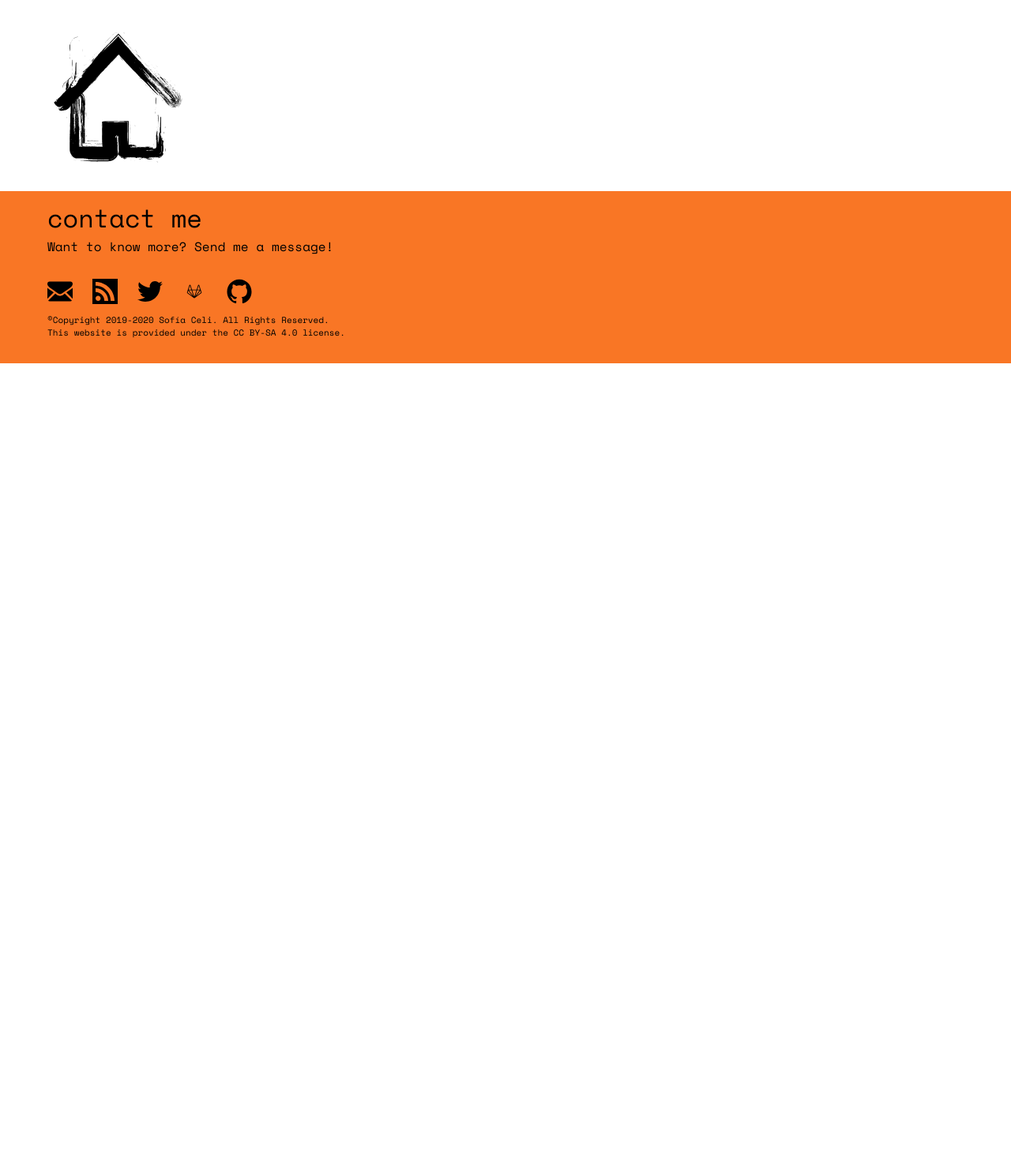
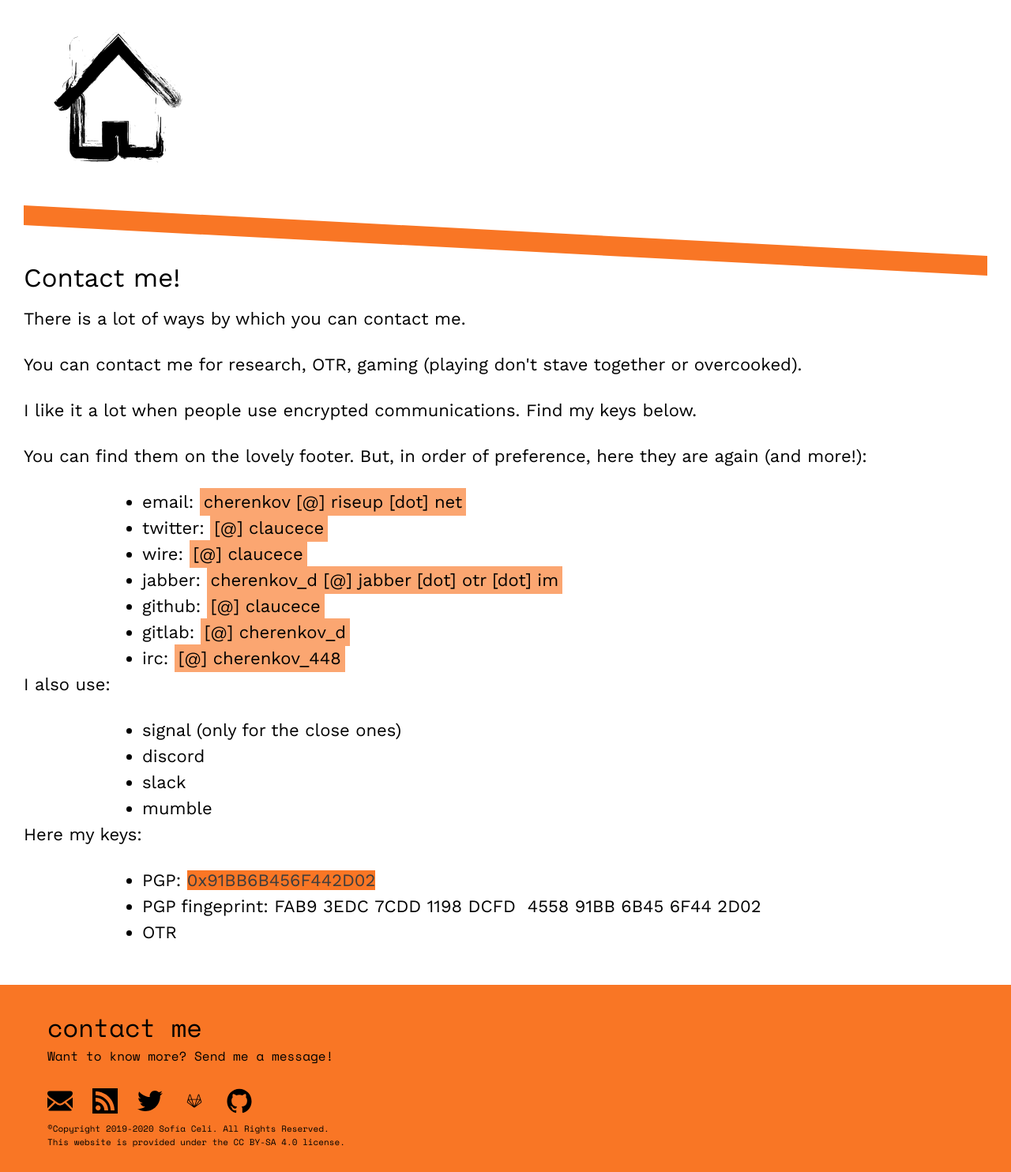
Before and after one commit to claucece/claucece.github.io, a Jekyll site: the page built from contact.html, in a window 1280 px wide. Shown: the whole page at 79% size. Built offline with Jekyll 4.4.1, drawn with Linux system fonts in a browser that asks for light colours; before the commit the page ends 900 px from its top, so only the background shows below that.

Commit message:
Add contact page

```diff
--- a/_sass/_layout.scss
+++ b/_sass/_layout.scss
@@ -187,6 +187,23 @@
 }
 
 /**
+ *  Contact page
+ */
+
+.contact-container {
+      margin-top: 70px;
+      border-top: 25px solid $yellow-hover-color;
+      transform: skew(0, 3deg);
+}
+
+.contact-box {
+      margin-top: -40px;
+      > p {
+        margin-bottom: 25px;
+      }
+}
+
+/**
  *  Team page
  */
 
--- a/contact.html
+++ b/contact.html
@@ -4,3 +4,37 @@
 title: Contact
 tags: menu
 ---
+
+<div class="container">
+  <div class="contact-container">
+  </div>
+  <div class="contact-box">
+    <h1 class="about-subtitle">Contact me!</h1>
+    <p>There is a lot of ways by which you can contact me.</p>
+    <p>You can contact me for research, OTR, gaming (playing don't stave together or overcooked).</p>
+		<p>I like it a lot when people use encrypted communications. Find my keys below.</p>
+    <p>You can find them on the lovely footer. But, in order of preference, here they are again (and more!):</p>
+    <ul class="centered-list">
+		  <li>email: <span class="important">cherenkov [@] riseup [dot] net</span></li>
+		  <li>twitter: <span class="important">[@] claucece</span></li>
+		  <li>wire: <span class="important">[@] claucece</span></li>
+		  <li>jabber: <span class="important">cherenkov_d [@] jabber [dot] otr [dot] im</span></li>
+		  <li>github: <span class="important">[@] claucece</span></li>
+		  <li>gitlab: <span class="important">[@] cherenkov_d</span></li>
+		  <li>irc: <span class="important">[@] cherenkov_448</span></li>
+    </ul>
+    <p>I also use:</p>
+    <ul class="centered-list">
+		  <li>signal (only for the close ones)</li>
+		  <li>discord</li>
+		  <li>slack</li>
+		  <li>mumble</li>
+		</ul>
+    <p>Here my keys:</p>
+    <ul class="centered-list">
+		  <li>PGP: <a href="/assets/sofia.asc">0x91BB6B456F442D02</a></li>
+		  <li>PGP fingeprint: FAB9 3EDC 7CDD 1198 DCFD  4558 91BB 6B45 6F44 2D02</li>
+		  <li>OTR</li>
+		</ul>
+	</div>
+</div>
```
